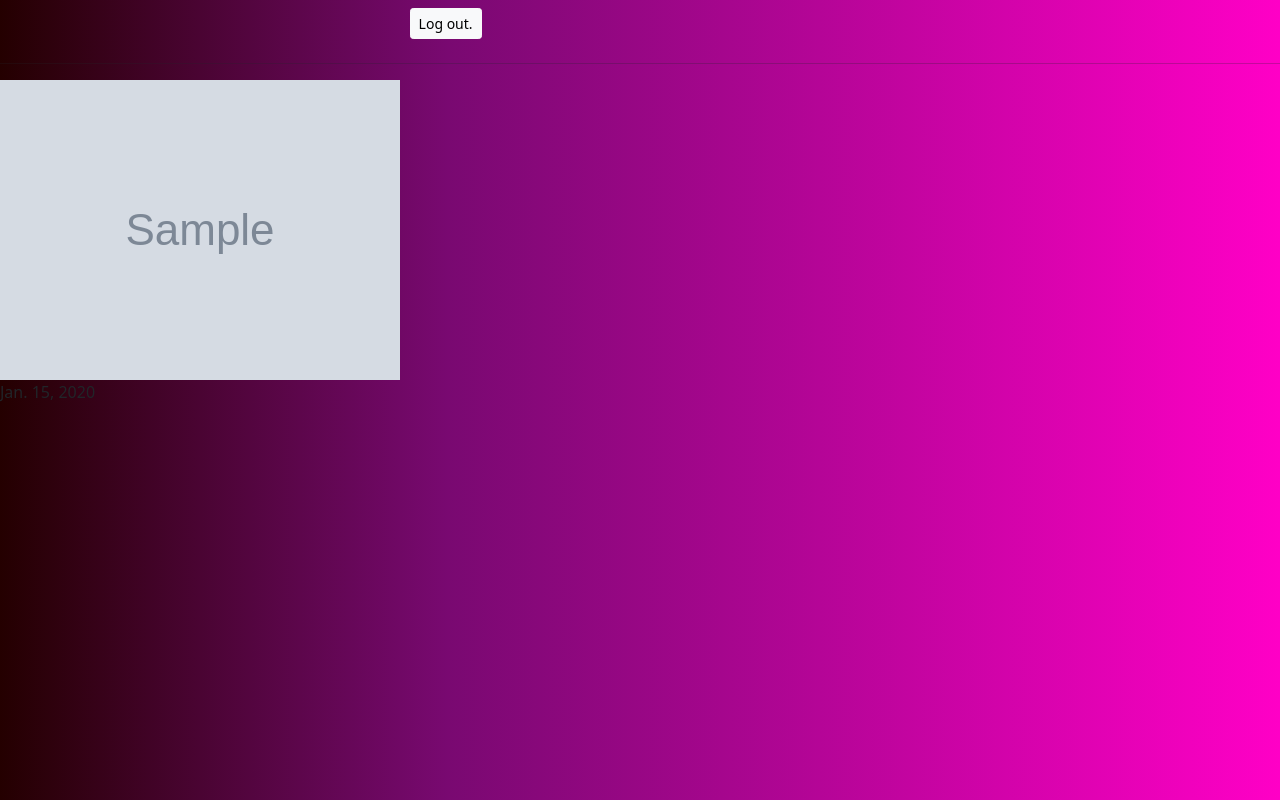
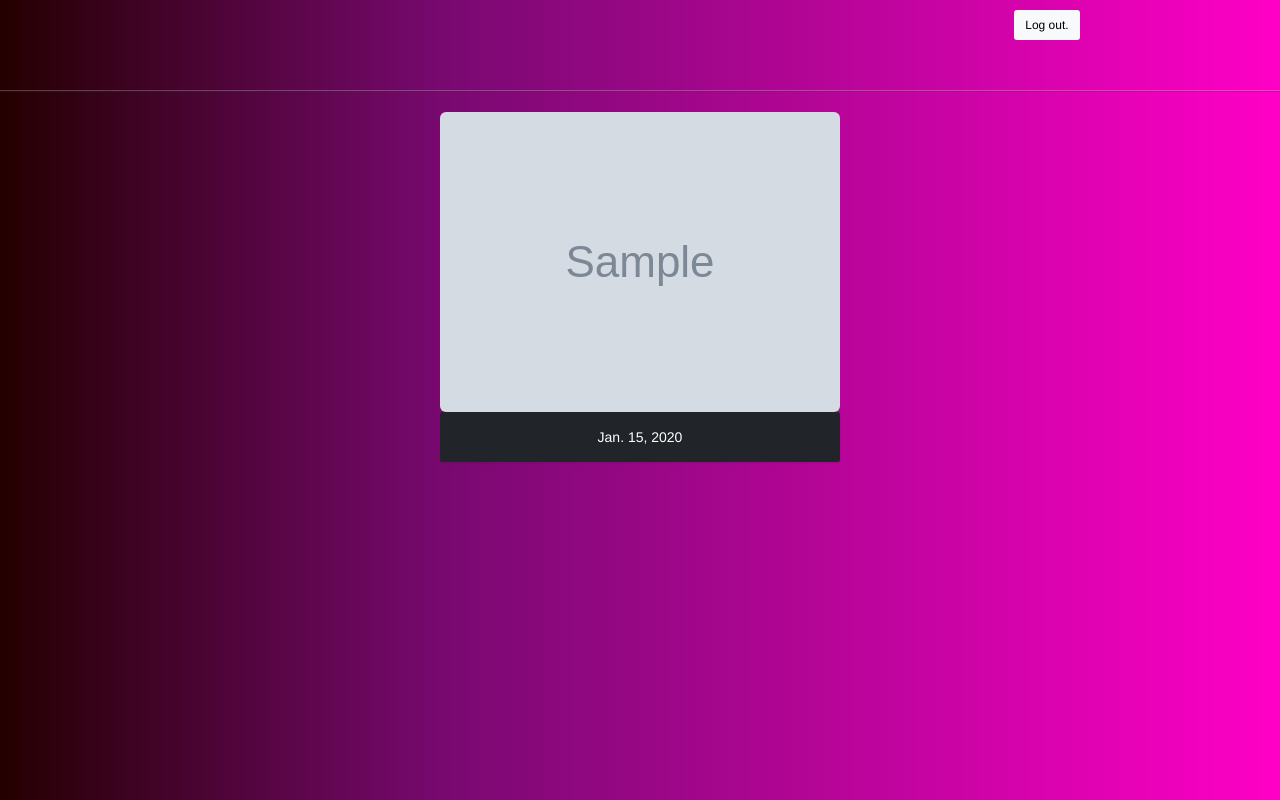
Before and after one commit to mateusz-sliwinski/LoveApp, a Django app: page /photo/detail/1 in a window 1280 px wide. Run offline with Django 3.2, Linux system fonts and the light colour scheme; a user stored in the database is signed in; tables that the repository leaves empty hold one stand-in row (values such as "Sample post"); grey boxes marked "Sample" are stand-in pictures; some libraries are stand-ins or nearby versions.

Commit message:
change preferences and detail photo

```diff
--- /dev/null
+++ b/static/css/detail-photo.css
@@ -0,0 +1,4 @@
+.custom{
+    width: max-content;
+    margin: 0 auto;
+}
--- a/templates/account/profile.html
+++ b/templates/account/profile.html
@@ -20,13 +20,14 @@
                 </div>
                 <div class="media-body mb-5 text-white">
                   <h4 class="mt-0 mb-0">    {{ data.custom_user.last_name }} {{ data.custom_user.first_name }}</h4>
-                  <h4>{{ data.custom_user.sex }} <br/></h4>
+                  <h6>{{ data.custom_user.sex }} <br/></h6>
+                  <h6>{{ data.custom_user.city}} <br/></h6>
+                  <h6>{{ data.custom_user.birth_date }} <br/></h6>
 
                 </div>
               </div>
             </div>
             <div class="py-4">
-              <h5 class="mb-3">Recent posts</h5>
               <div class="p-4 bg-dark rounded shadow-sm text-white">
                 <p class="font-italic mb-0">    {{ data.custom_user.descriptions }}</p>
               </div>
--- a/templates/base.html
+++ b/templates/base.html
@@ -9,8 +9,11 @@
 <link rel="stylesheet" type="text/css" href="{% static 'css/style.css' %}">
 <link rel="stylesheet" type="text/css" href="{% static 'css/profile.css' %}">
   <link rel="stylesheet" type="text/css" href="{% static 'css/avatar.css' %}">
+  <link rel="stylesheet" type="text/css" href="{% static 'css/detail-photo.css' %}">
+  <meta name="viewport" content="width=device-width, initial-scale=1">
 
   <script src="https://ajax.googleapis.com/ajax/libs/jquery/3.5.1/jquery.min.js"></script>
+  <script src="https://maxcdn.bootstrapcdn.com/bootstrap/3.4.1/js/bootstrap.min.js"></script>
   <!-- Bootstrap CSS -->
   <link href="https://cdn.jsdelivr.net/npm/bootstrap@5.0.0-beta2/dist/css/bootstrap.min.css" rel="stylesheet"
         integrity="sha384-BmbxuPwQa2lc/FVzBcNJ7UAyJxM6wuqIj61tLrc4wSX0szH/Ev+nYRRuWlolflfl" crossorigin="anonymous">
@@ -23,7 +26,7 @@
 <div id="content" , name="content" , class="main">
   <div class="row justify-content-center" , style="height: 700px;">
     <div class="col-12">
-    <div class="col-6 ">
+    <div class="col-12 ">
       {% include "navbar.html" %}
     </div>
       <hr class="nt-0 nb-4">
--- a/templates/detail_photo.html
+++ b/templates/detail_photo.html
@@ -1,13 +1,21 @@
 {% extends "base.html" %}
+
 {% block content %}
+  <head>
+    <meta name="viewport" content="width=device-width, initial-scale=1">
+    <link rel="stylesheet" href="https://maxcdn.bootstrapcdn.com/bootstrap/3.4.1/css/bootstrap.min.css">
+    <title></title>
+  </head>
+  <body>
 
-<body>
+  <div style="text-align: center;">
+    <div class="bg-image hover-overlay ripple shadow-1-strong rounded custom" data-ripple-color="light">
 
-<div class="main">
-    <img src= "{{ data_photo.photo.url }}"><br/>
-    {{ data_photo.date_add }}<br/>
-    {{ data_photo.descriptions }}
-</div>
+      <img src="{{ data_photo.photo.url }}" class="img-rounded" alt="Cinque Terre"/>
+       <div class="p-4 bg-dark rounded shadow-sm text-white">  {{ data_photo.date_add }}</div>
+    </div>
+  </div>
 
-</body>
+
+  </body>
 {% endblock %}
```
Also changed, not shown: templates/preferences.html (+25 -7 lines).
